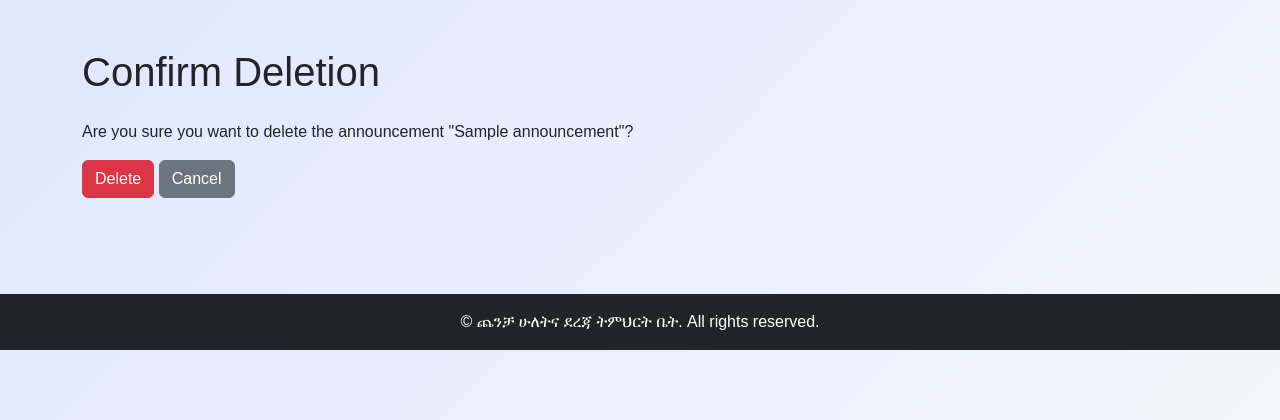
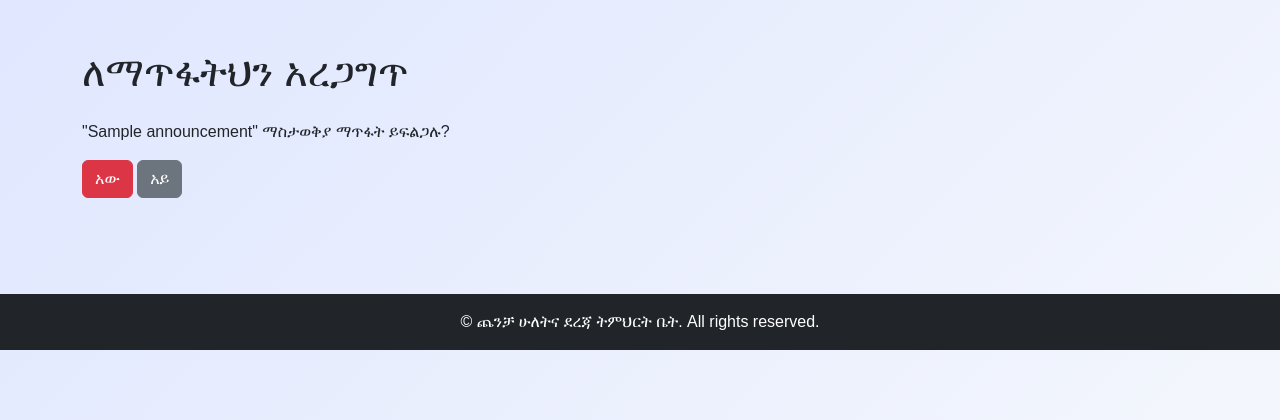
Before and after one commit to Dagi4g/school, a Django app: page /delete_announcement/1/ in a window 1280 px wide. Shown: the top 420 px of the page. Run offline with Django 5.2, Linux system fonts and the light colour scheme; a user stored in the database is signed in; tables that the repository leaves empty hold one stand-in row (values such as "Sample post"); some libraries are stand-ins or nearby versions.

Commit message:
made the ui for the dashboard in Amharic and made it clean

```diff
--- a/announcement/dashboard/dashboardview.py
+++ b/announcement/dashboard/dashboardview.py
@@ -17,12 +17,12 @@ class AnnouncementCreateView(LoginRequiredMixin, CreateView):
 class AnnouncementListView(LoginRequiredMixin, ListView):
     model = Announcement
     template_name = 'dashboard/show_announcement.html'
-    context_object_name = '/announcements/'
+    context_object_name = 'announcements'
 
 class AnnouncementDetailView(LoginRequiredMixin, DetailView):
     model = Announcement
     template_name = 'dashboard/announcement_detail.html'
-    context_object_name = '/show_announcement/'
+    context_object_name = 'announcement'
 
 
 class AnnouncementUpdateView(LoginRequiredMixin, UpdateView):
--- a/announcement/forms.py
+++ b/announcement/forms.py
@@ -4,13 +4,15 @@ from .models import Announcement
 class AnnouncementManagementForm(forms.ModelForm):
     class Meta:
         model = Announcement
-        fields = ['title', 'content', 'image', 'video', 'audio']
+        fields = ['title', 'content', 'image', 'video', 'audio', 'created_at','expires_at']
         labels = {
             'title': 'ሪዕስ',
             'content': 'ዝረዝር ሐተታ',
             'image': 'ምስል',
             'video': 'ቪዲዮ',
             'audio': 'ድምፅ',
+            'created_at' :  'የተለጠፈበት ቀን',
+            'expires_at' : 'እስክ'
         }
         widgets = {
             'title': forms.TextInput(attrs={'class': 'form-control'}),
@@ -18,4 +20,6 @@ class AnnouncementManagementForm(forms.ModelForm):
             'image': forms.ClearableFileInput(attrs={'class': 'form-control-file'}),
             'video': forms.ClearableFileInput(attrs={'class': 'form-control-file'}),
             'audio': forms.ClearableFileInput(attrs={'class': 'form-control-file'}),
+            'created_at': forms.DateInput(attrs={'type':'date'}),
+            'expires_at': forms.DateInput(attrs={'type':'date'}),
         }
--- a/announcement/models.py
+++ b/announcement/models.py
@@ -1,10 +1,11 @@
 from django.db import models
+from django.utils import timezone
 
 class Announcement(models.Model):
     title = models.CharField(max_length=255)
     content = models.TextField()
-    created_at = models.DateTimeField(auto_now_add=True)
-    updated_at = models.DateTimeField(auto_now=True)
+    created_at = models.DateTimeField(default=timezone.now())
+    expires_at = models.DateTimeField(default=timezone.now())
     image = models.ImageField(upload_to='announcements/images', blank=True, null=True)
     video = models.FileField(upload_to='announcements/videos/', blank=True, null=True)
     audio = models.FileField(upload_to='announcements/audios/', blank=True, null=True)
--- a/announcement/templates/announcement/announcement_list.html
+++ b/announcement/templates/announcement/announcement_list.html
@@ -3,7 +3,7 @@
 {% block content %}
 
 <div class="container py-5">
-    <div class="breadcrumb-custom mb-4 shadow-sm">
+    <div class="breadcrumb-custom mb-4 shadow-sm text-white">
         <a href="{% url 'chencha:home' %}">ዋና ገጽ</a> /
         <a href="{% url 'chencha:announcement_list' %}">ማስታወቂያዎች</a>
     </div>
--- a/announcement/templates/dashboard/confirm_announcement_deletion.html
+++ b/announcement/templates/dashboard/confirm_announcement_deletion.html
@@ -2,12 +2,12 @@
 
 {% block content %}
     <div class="container py-5">
-        <h1 class="mb-4">Confirm Deletion</h1>
-        <p>Are you sure you want to delete the announcement "{{ announcement.title }}"?</p>
+        <h1 class="mb-4">ለማጥፋትህን አረጋግጥ</h1>
+        <p>"{{ announcement.title }}" ማስታወቅያ ማጥፋት ይፍልጋሉ?</p>
         <form method="post">
             {% csrf_token %}
-            <button type="submit" class="btn btn-danger">Delete</button>
-            <a href="{% url 'chencha:show_announcement' %}" class="btn btn-secondary">Cancel</a>
+            <button type="submit" class="btn btn-danger">አው</button>
+            <a href="{% url 'chencha:show_announcement' %}" class="btn btn-secondary">አይ</a>
         </form>
     </div>
 {% endblock %}
--- a/announcement/templates/dashboard/create_announcement.html
+++ b/announcement/templates/dashboard/create_announcement.html
@@ -7,7 +7,8 @@
             <div class="breadcrumb-custom mb-10 shadow-sm">
                 <div class="text-white">
                     <a href="{% url 'chencha:dashboard' %}" class="text-white">ዳሽቦርድ</a> /
-                    <a href="{% url 'chencha:show_announcement' %}" class="text-white">ማስታወቂያዎች</a>
+                    <a href="{% url 'chencha:show_announcement' %}" class="text-white">ማስታወቂያዎች</a>/
+                    <a href="{% url 'chencha:create_announcement' %}" class="text-white">ማስታወቂያ ለመጻፍ</a>
                 </div>
             </div>
         <div class="col-md-8">
@@ -22,6 +23,9 @@
                         <button type="submit" class="btn btn-primary w-100 mt-3">ማስታወቅያውን ለጥፍ</button>
                     </form>
                 </div>
+                <div class="card-footer">
+                    <a href="{% url 'chencha:show_announcement' %}" class="btn btn-secondary">ይቅር</a>
+                </div>
             </div>
         </div>
     </div>
```
Also changed, not shown: announcement/templates/dashboard/announcement_detail.html (+8 -11 lines), announcement/templates/dashboard/show_announcement.html (+10 -10 lines), announcement/templates/dashboard/update_announcement.html (+9 -1 lines), announcement/migrations/0002_remove_announcement_updated_at_and_more.py (added).
